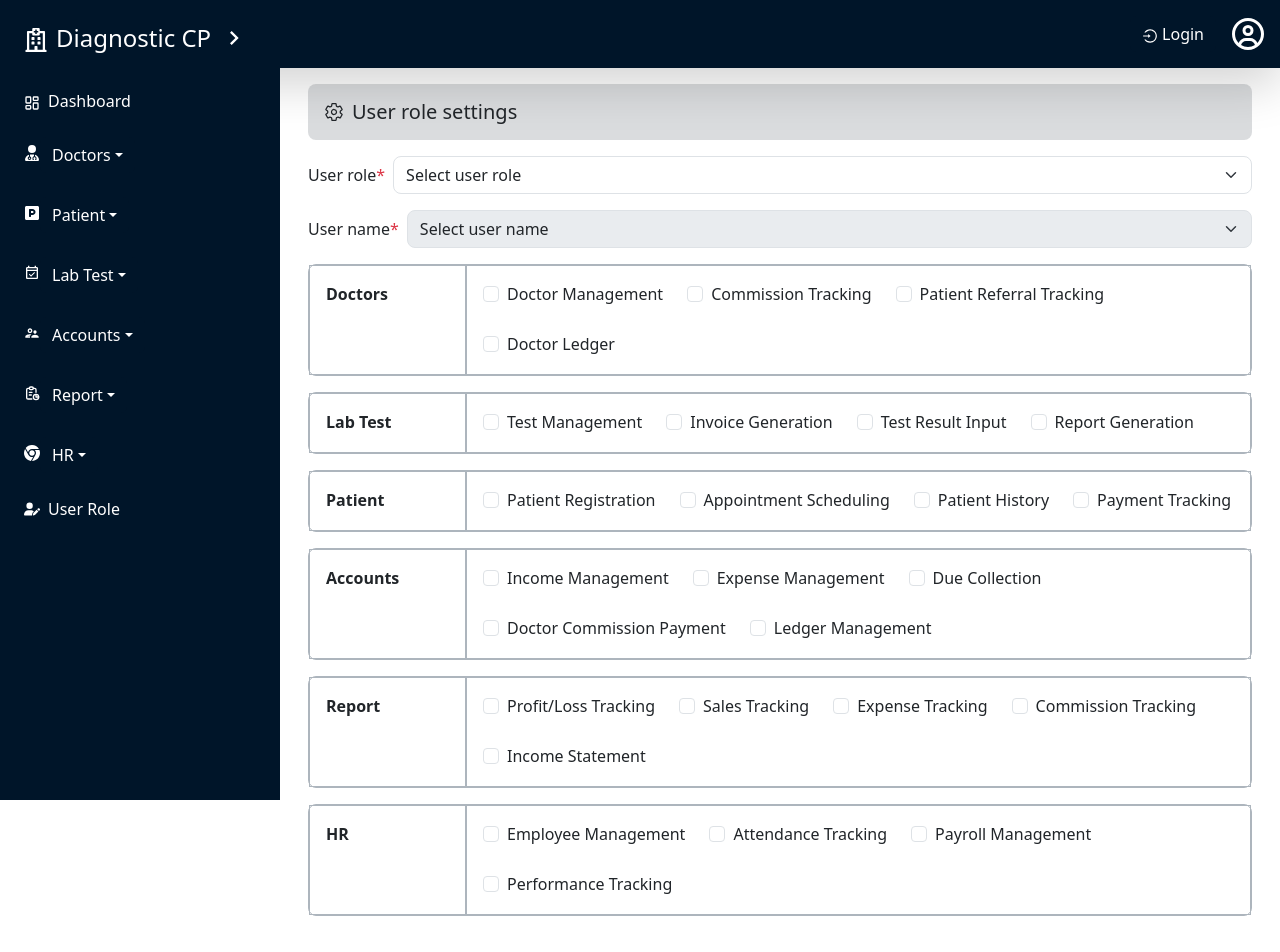
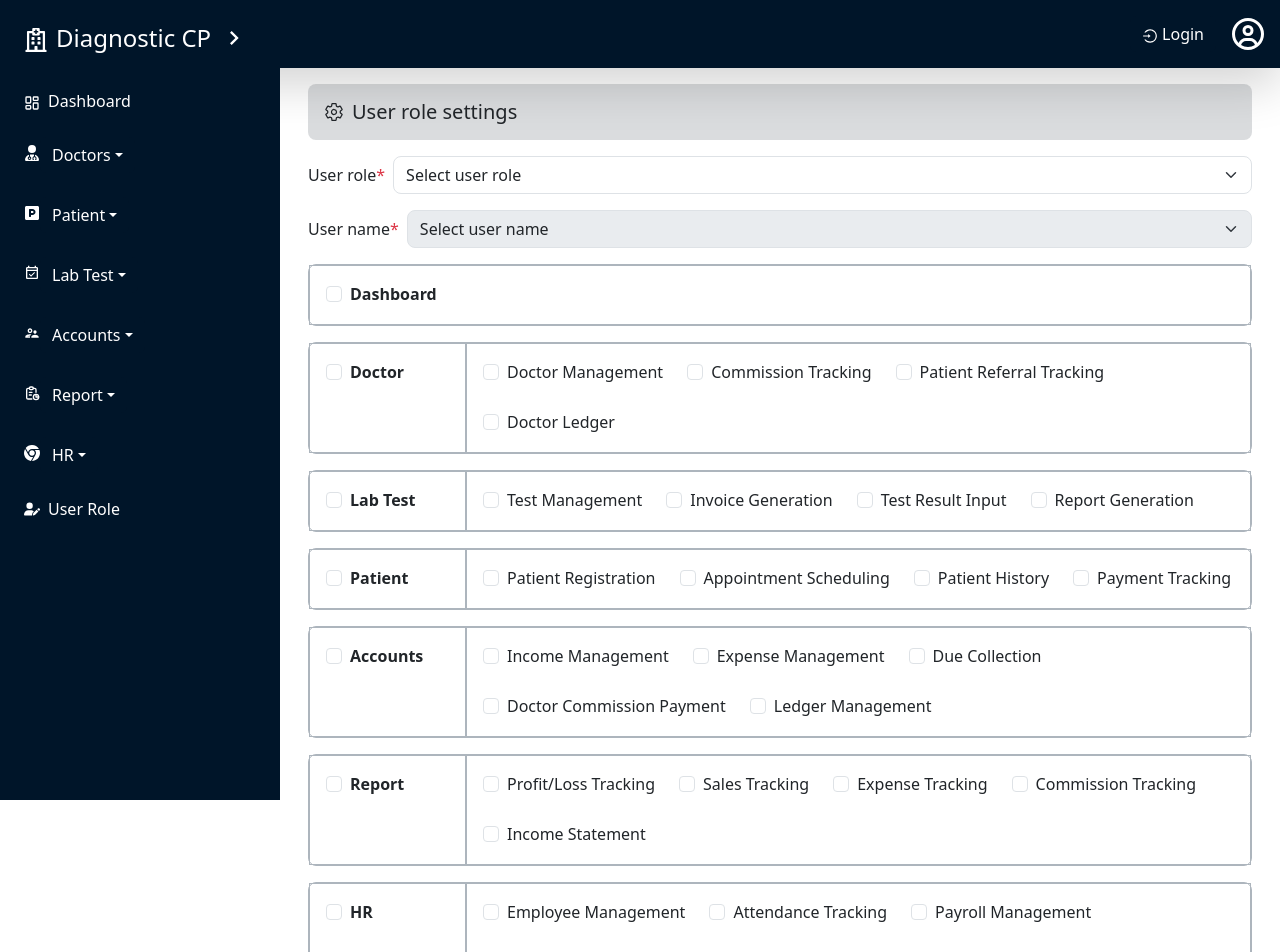
Before and after one commit to majbaulhoque/Hospital-Management-Systemstem, a React (Vite) app: page /user-role in a window 1280 px wide. Shown: the top 952 px of the page. Built offline with nearby package versions, Linux system fonts and the light colour scheme.

Commit message:
completed user-role logic

```diff
--- a/src/Component/UserRole/UserRoleSettings.jsx
+++ b/src/Component/UserRole/UserRoleSettings.jsx
@@ -1,290 +1,336 @@
-import { Form } from "react-bootstrap";
+import  { useState } from 'react';
+import { Form } from 'react-bootstrap';
 
-const UserRoleSettings = () => {
+const CheckboxesExample = () => {
+  // State for parent checkboxes
+  const [doctorChecked, setDoctorChecked] = useState(false);
+  const [labTestChecked, setLabTestChecked] = useState(false);
+  const [patientChecked, setPatientChecked] = useState(false);
+  const [accountsChecked, setAccountsChecked] = useState(false);
+  const [reportChecked, setReportChecked] = useState(false);
+  const [hrChecked, setHrChecked] = useState(false);
+
+  // State for child checkboxes
+  const [doctorChildChecked, setDoctorChildChecked] = useState({
+    doctorManagement: false,
+    commissionTracking: false,
+    patientReferralTracking: false,
+    doctorLedger: false,
+  });
+
+  const [labTestChildChecked, setLabTestChildChecked] = useState({
+    testManagement: false,
+    invoiceGeneration: false,
+    testResultInput: false,
+    reportGeneration: false,
+  });
+
+  const [patientChildChecked, setPatientChildChecked] = useState({
+    patientRegistration: false,
+    appointmentScheduling: false,
+    patientHistory: false,
+    paymentTracking: false,
+  });
+
+  const [accountsChildChecked, setAccountsChildChecked] = useState({
+    incomeManagement: false,
+    expenseManagement: false,
+    dueCollection: false,
+    doctorCommissionPayment: false,
+    ledgerManagement: false,
+  });
+
+  const [reportChildChecked, setReportChildChecked] = useState({
+    profitLossTracking: false,
+    salesTracking: false,
+    expenseTracking: false,
+    commissionTracking: false,
+    incomeStatement: false,
+  });
+
+  const [hrChildChecked, setHrChildChecked] = useState({
+    employeeManagement: false,
+    attendanceTracking: false,
+    payrollManagement: false,
+    performanceTracking: false,
+  });
+
+  // Handle parent checkbox change
+  const handleParentCheckboxChange = (setParentChecked, setChildChecked, childState) => {
+    const newChecked = !childState.some((checked) => !checked);
+    setParentChecked(!newChecked);
+    setChildChecked((prev) => {
+      const updated = {};
+      for (let key in prev) {
+        updated[key] = !newChecked;
+      }
+      return updated;
+    });
+  };
+
+  // Handle individual child checkbox change
+  const handleChildCheckboxChange = (setParentChecked, setChildChecked, childState, name) => {
+    setChildChecked((prev) => ({ ...prev, [name]: !prev[name] }));
+    if (Object.values({ ...childState, [name]: !childState[name] }).every((checked) => checked)) {
+      setParentChecked(true);
+    } else {
+      setParentChecked(false);
+    }
+  };
+
   return (
     <div className="container mb-5">
-      {/* doctor */}
-      <div className="row border border-dark-subtle mt-3  rounded-3">
+          {/* Dashboard */}
+      <div className="row border border-dark-subtle mt-3 rounded-3">
+        <div className="col border border-dark-subtle p-3 fw-bold">
+          <Form.Check
+            type="checkbox"
+            label={<span>Dashboard</span>}
+          />
+        </div>
+
+      </div>
+      {/* Doctor Section */}
+      <div className="row border border-dark-subtle mt-3 rounded-3">
         <div className="col-lg-2 border border-dark-subtle p-3 fw-bold">
-         <p > Doctors</p>
+          <Form.Check
+            type="checkbox"
+            label={<span>Doctor</span>}
+            checked={doctorChecked}
+            onChange={() => handleParentCheckboxChange(setDoctorChecked, setDoctorChildChecked, Object.values(doctorChildChecked))}
+          />
         </div>
         <div className="col border d-flex flex-wrap gap-4 border-dark-subtle p-3">
-          {/* doctor management */}
-          <div>
           <Form.Check
             type="checkbox"
-              id="beautifulCheckbox"
             label={<span>Doctor Management</span>}
-              className=""
+            checked={doctorChildChecked.doctorManagement}
+            onChange={() => handleChildCheckboxChange(setDoctorChecked, setDoctorChildChecked, doctorChildChecked, 'doctorManagement')}
           />
-          </div>
-          {/*  Commission Tracking */}
-          <div>
           <Form.Check
             type="checkbox"
-              id="beautifulCheckbox"
             label={<span>Commission Tracking</span>}
-              className="custom-checkbox"
+            checked={doctorChildChecked.commissionTracking}
+            onChange={() => handleChildCheckboxChange(setDoctorChecked, setDoctorChildChecked, doctorChildChecked, 'commissionTracking')}
           />
-          </div>
-          {/*  Patient Referral Tracking */}
-          <div>
           <Form.Check
             type="checkbox"
-              id="beautifulCheckbox"
             label={<span>Patient Referral Tracking</span>}
-              className="custom-checkbox"
+            checked={doctorChildChecked.patientReferralTracking}
+            onChange={() => handleChildCheckboxChange(setDoctorChecked, setDoctorChildChecked, doctorChildChecked, 'patientReferralTracking')}
           />
-          </div>
-          {/* dDoctor Ledger */}
-          <div>
           <Form.Check
             type="checkbox"
-              id="beautifulCheckbox"
             label={<span>Doctor Ledger</span>}
-              className="custom-checkbox"
+            checked={doctorChildChecked.doctorLedger}
+            onChange={() => handleChildCheckboxChange(setDoctorChecked, setDoctorChildChecked, doctorChildChecked, 'doctorLedger')}
           />
         </div>
       </div>
-      </div>
-      {/* Lab Test */}
-      <div className="row border border-dark-subtle mt-3  rounded-3">
+
+      {/* Lab Test Section */}
+      <div className="row border border-dark-subtle mt-3 rounded-3">
         <div className="col-lg-2 border border-dark-subtle p-3 fw-bold">
-          Lab Test
+          <Form.Check
+            type="checkbox"
+            label={<span>Lab Test</span>}
+            checked={labTestChecked}
+            onChange={() => handleParentCheckboxChange(setLabTestChecked, setLabTestChildChecked, Object.values(labTestChildChecked))}
+          />
         </div>
         <div className="col border d-flex flex-wrap gap-4 border-dark-subtle p-3">
-          {/* Test Management */}
-          <div>
           <Form.Check
             type="checkbox"
-              id="beautifulCheckbox"
             label={<span>Test Management</span>}
-              className=""
+            checked={labTestChildChecked.testManagement}
+            onChange={() => handleChildCheckboxChange(setLabTestChecked, setLabTestChildChecked, labTestChildChecked, 'testManagement')}
           />
-          </div>
-          {/*  Invoice Generation*/}
-          <div>
           <Form.Check
             type="checkbox"
-              id="beautifulCheckbox"
             label={<span>Invoice Generation</span>}
-              className="custom-checkbox"
+            checked={labTestChildChecked.invoiceGeneration}
+            onChange={() => handleChildCheckboxChange(setLabTestChecked, setLabTestChildChecked, labTestChildChecked, 'invoiceGeneration')}
           />
-          </div>
-          {/*  Test Result Input */}
-          <div>
           <Form.Check
             type="checkbox"
-              id="beautifulCheckbox"
             label={<span>Test Result Input</span>}
-              className="custom-checkbox"
+            checked={labTestChildChecked.testResultInput}
+            onChange={() => handleChildCheckboxChange(setLabTestChecked, setLabTestChildChecked, labTestChildChecked, 'testResultInput')}
           />
-          </div>
-          {/* Report Generation */}
-          <div>
           <Form.Check
             type="checkbox"
-              id="beautifulCheckbox"
             label={<span>Report Generation</span>}
-              className="custom-checkbox"
+            checked={labTestChildChecked.reportGeneration}
+            onChange={() => handleChildCheckboxChange(setLabTestChecked, setLabTestChildChecked, labTestChildChecked, 'reportGeneration')}
           />
         </div>
       </div>
-      </div>
-      {/* Patient */}
-      <div className="row border border-dark-subtle mt-3  rounded-3">
+
+      {/* Patient Section */}
+      <div className="row border border-dark-subtle mt-3 rounded-3">
         <div className="col-lg-2 border border-dark-subtle p-3 fw-bold">
-          Patient
+          <Form.Check
+            type="checkbox"
+            label={<span>Patient</span>}
+            checked={patientChecked}
+            onChange={() => handleParentCheckboxChange(setPatientChecked, setPatientChildChecked, Object.values(patientChildChecked))}
+          />
         </div>
         <div className="col border d-flex flex-wrap gap-4 border-dark-subtle p-3">
-          {/* Patient Registration */}
-          <div>
           <Form.Check
             type="checkbox"
-              id="beautifulCheckbox"
             label={<span>Patient Registration</span>}
-              className=""
+            checked={patientChildChecked.patientRegistration}
+            onChange={() => handleChildCheckboxChange(setPatientChecked, setPatientChildChecked, patientChildChecked, 'patientRegistration')}
           />
-          </div>
-          {/*  Appointment Scheduling: */}
-          <div>
           <Form.Check
             type="checkbox"
-              id="beautifulCheckbox"
             label={<span>Appointment Scheduling</span>}
-              className="custom-checkbox"
+            checked={patientChildChecked.appointmentScheduling}
+            onChange={() => handleChildCheckboxChange(setPatientChecked, setPatientChildChecked, patientChildChecked, 'appointmentScheduling')}
           />
-          </div>
-          {/*  Patient History */}
-          <div>
           <Form.Check
             type="checkbox"
-              id="beautifulCheckbox"
             label={<span>Patient History</span>}
-              className="custom-checkbox"
+            checked={patientChildChecked.patientHistory}
+            onChange={() => handleChildCheckboxChange(setPatientChecked, setPatientChildChecked, patientChildChecked, 'patientHistory')}
           />
-          </div>
-          {/* Payment Tracking */}
-          <div>
           <Form.Check
             type="checkbox"
-              id="beautifulCheckbox"
             label={<span>Payment Tracking</span>}
-              className="custom-checkbox"
+            checked={patientChildChecked.paymentTracking}
+            onChange={() => handleChildCheckboxChange(setPatientChecked, setPatientChildChecked, patientChildChecked, 'paymentTracking')}
           />
         </div>
       </div>
-      </div>
-      {/* Accounts */}
-      <div className="row border border-dark-subtle mt-3  rounded-3">
+
+      {/* Accounts Section */}
+      <div className="row border border-dark-subtle mt-3 rounded-3">
         <div className="col-lg-2 border border-dark-subtle p-3 fw-bold">
-          Accounts
+          <Form.Check
+            type="checkbox"
+            label={<span>Accounts</span>}
+            checked={accountsChecked}
+            onChange={() => handleParentCheckboxChange(setAccountsChecked, setAccountsChildChecked, Object.values(accountsChildChecked))}
+          />
         </div>
         <div className="col border d-flex flex-wrap gap-4 border-dark-subtle p-3">
-          {/* Income Management */}
-          <div>
           <Form.Check
             type="checkbox"
-              id="beautifulCheckbox"
             label={<span>Income Management</span>}
-              className=""
+            checked={accountsChildChecked.incomeManagement}
+            onChange={() => handleChildCheckboxChange(setAccountsChecked, setAccountsChildChecked, accountsChildChecked, 'incomeManagement')}
           />
-          </div>
-          {/*  Expense Management */}
-          <div>
           <Form.Check
             type="checkbox"
-              id="beautifulCheckbox"
             label={<span>Expense Management</span>}
-              className="custom-checkbox"
+            checked={accountsChildChecked.expenseManagement}
+            onChange={() => handleChildCheckboxChange(setAccountsChecked, setAccountsChildChecked, accountsChildChecked, 'expenseManagement')}
           />
-          </div>
-          {/*  Due Collection */}
-          <div>
           <Form.Check
             type="checkbox"
-              id="beautifulCheckbox"
             label={<span>Due Collection</span>}
-              className="custom-checkbox"
+            checked={accountsChildChecked.dueCollection}
+            onChange={() => handleChildCheckboxChange(setAccountsChecked, setAccountsChildChecked, accountsChildChecked, 'dueCollection')}
           />
-          </div>
-          {/* Doctor Commission Payment */}
-          <div>
           <Form.Check
             type="checkbox"
-              id="beautifulCheckbox"
             label={<span>Doctor Commission Payment</span>}
-              className="custom-checkbox"
+            checked={accountsChildChecked.doctorCommissionPayment}
+            onChange={() => handleChildCheckboxChange(setAccountsChecked, setAccountsChildChecked, accountsChildChecked, 'doctorCommissionPayment')}
           />
-          </div>
-          {/* Ledger Management */}
-          <div>
           <Form.Check
             type="checkbox"
-              id="beautifulCheckbox"
             label={<span>Ledger Management</span>}
-              className="custom-checkbox"
+            checked={accountsChildChecked.ledgerManagement}
+            onChange={() => handleChildCheckboxChange(setAccountsChecked, setAccountsChildChecked, accountsChildChecked, 'ledgerManagement')}
           />
         </div>
       </div>
-      </div>
-      {/* Report */}
-      <div className="row border border-dark-subtle mt-3  rounded-3">
+
+      {/* Report Section */}
+      <div className="row border border-dark-subtle mt-3 rounded-3">
         <div className="col-lg-2 border border-dark-subtle p-3 fw-bold">
-          Report
+          <Form.Check
+            type="checkbox"
+            label={<span>Report</span>}
+            checked={reportChecked}
+            onChange={() => handleParentCheckboxChange(setReportChecked, setReportChildChecked, Object.values(reportChildChecked))}
+          />
         </div>
         <div className="col border d-flex flex-wrap gap-4 border-dark-subtle p-3">
-          {/*Profit/Loss Tracking */}
-          <div>
           <Form.Check
             type="checkbox"
-              id="beautifulCheckbox"
             label={<span>Profit/Loss Tracking</span>}
-              className=""
+            checked={reportChildChecked.profitLossTracking}
+            onChange={() => handleChildCheckboxChange(setReportChecked, setReportChildChecked, reportChildChecked, 'profitLossTracking')}
           />
-          </div>
-          {/*  Sales Tracking */}
-          <div>
           <Form.Check
             type="checkbox"
-              id="beautifulCheckbox"
             label={<span>Sales Tracking</span>}
-              className="custom-checkbox"
+            checked={reportChildChecked.salesTracking}
+            onChange={() => handleChildCheckboxChange(setReportChecked, setReportChildChecked, reportChildChecked, 'salesTracking')}
           />
-          </div>
-          {/* Expense Tracking */}
-          <div>
           <Form.Check
             type="checkbox"
-              id="beautifulCheckbox"
             label={<span>Expense Tracking</span>}
-              className="custom-checkbox"
+            checked={reportChildChecked.expenseTracking}
+            onChange={() => handleChildCheckboxChange(setReportChecked, setReportChildChecked, reportChildChecked, 'expenseTracking')}
           />
-          </div>
-          {/* Commission Tracking */}
-          <div>
           <Form.Check
             type="checkbox"
-              id="beautifulCheckbox"
             label={<span>Commission Tracking</span>}
-              className="custom-checkbox"
+            checked={reportChildChecked.commissionTracking}
+            onChange={() => handleChildCheckboxChange(setReportChecked, setReportChildChecked, reportChildChecked, 'commissionTracking')}
           />
-          </div>
-          {/* Income Statement */}
-          <div>
           <Form.Check
             type="checkbox"
-              id="beautifulCheckbox"
             label={<span>Income Statement</span>}
-              className="custom-checkbox"
+            checked={reportChildChecked.incomeStatement}
+            onChange={() => handleChildCheckboxChange(setReportChecked, setReportChildChecked, reportChildChecked, 'incomeStatement')}
           />
         </div>
       </div>
-      </div>
-      {/* HR */}
-      <div className="row border border-dark-subtle mt-3  rounded-3">
-        <div className="col-lg-2 border border-dark-subtle p-3 fw-bold">HR</div>
-        <div className="col border d-flex flex-wrap gap-4 border-dark-subtle p-3">
-          {/* Employee Management */}
-          <div>
+
+      {/* HR Section */}
+      <div className="row border border-dark-subtle mt-3 rounded-3">
+        <div className="col-lg-2 border border-dark-subtle p-3 fw-bold">
           <Form.Check
             type="checkbox"
-              id="beautifulCheckbox"
-              label={<span>Employee Management</span>}
-              className=""
+            label={<span>HR</span>}
+            checked={hrChecked}
+            onChange={() => handleParentCheckboxChange(setHrChecked, setHrChildChecked, Object.values(hrChildChecked))}
           />
         </div>
-          {/*  Attendance Tracking */}
-          <div>
+        <div className="col border d-flex flex-wrap gap-4 border-dark-subtle p-3">
           <Form.Check
             type="checkbox"
-              id="beautifulCheckbox"
-              label={<span>Attendance Tracking</span>}
-              className="custom-checkbox"
+            label={<span>Employee Management</span>}
+            checked={hrChildChecked.employeeManagement}
+            onChange={() => handleChildCheckboxChange(setHrChecked, setHrChildChecked, hrChildChecked, 'employeeManagement')}
           />
-          </div>
-          {/* Payroll Management */}
-          <div>
           <Form.Check
             type="checkbox"
-              id="beautifulCheckbox"
-              label={<span>Payroll Management</span>}
-              className="custom-checkbox"
+            label={<span>Attendance Tracking</span>}
+            checked={hrChildChecked.attendanceTracking}
+            onChange={() => handleChildCheckboxChange(setHrChecked, setHrChildChecked, hrChildChecked, 'attendanceTracking')}
           />
-          </div>
-          {/* Performance Tracking */}
-          <div>
           <Form.Check
             type="checkbox"
-              id="beautifulCheckbox"
+            label={<span>Payroll Management</span>}
+            checked={hrChildChecked.payrollManagement}
+            onChange={() => handleChildCheckboxChange(setHrChecked, setHrChildChecked, hrChildChecked, 'payrollManagement')}
+          />
+          <Form.Check
+            type="checkbox"
             label={<span>Performance Tracking</span>}
-              className="custom-checkbox"
+            checked={hrChildChecked.performanceTracking}
+            onChange={() => handleChildCheckboxChange(setHrChecked, setHrChildChecked, hrChildChecked, 'performanceTracking')}
           />
-          </div>
         </div>
       </div>
     </div>
   );
 };
 
-export default UserRoleSettings;
+export default CheckboxesExample;
```
Lines whose indentation alone changed are shown as unchanged.
